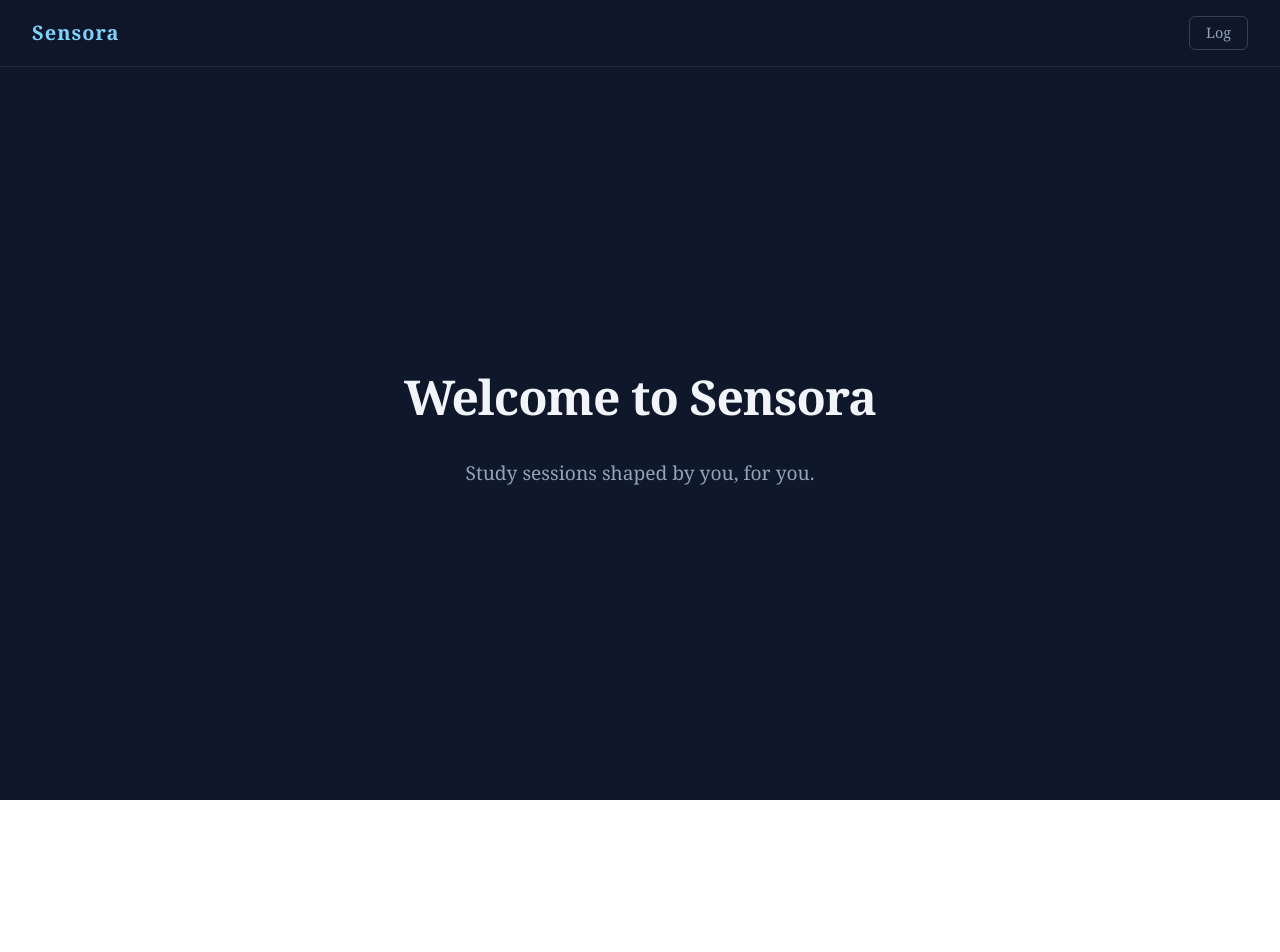
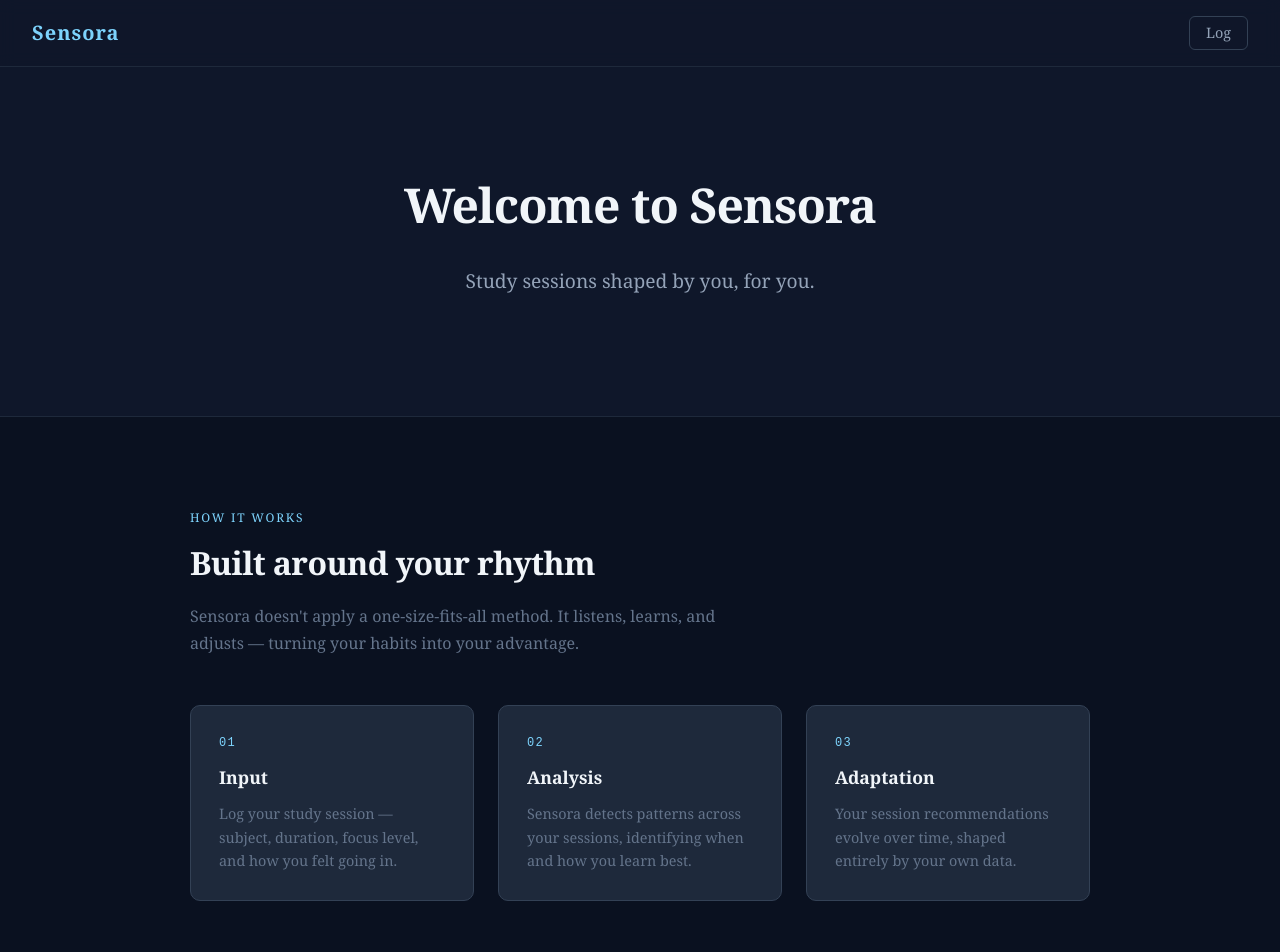
Before and after one commit to AdrianHautea/Sensora, a React (Vite) app in the folder Sensora/: page / in a window 1280 px wide. Shown: the top 952 px of the page. Before the commit the page ends 800 px from the top, so only its background shows below. Built offline with nearby package versions, Linux system fonts and the light colour scheme.

Commit message:
Added 'How it works' section

```diff
--- a/Sensora/src/pages/LandingPage.jsx
+++ b/Sensora/src/pages/LandingPage.jsx
@@ -1,6 +1,24 @@
 import { styles } from './styles/styles'
 
 export default function LandingPage({ onNavigate }) {
+  const architectureItems = [
+    {
+      step: '01',
+      title: 'Input',
+      description: 'Log your study session — subject, duration, focus level, and how you felt going in.',
+    },
+    {
+      step: '02',
+      title: 'Analysis',
+      description: 'Sensora detects patterns across your sessions, identifying when and how you learn best.',
+    },
+    {
+      step: '03',
+      title: 'Adaptation',
+      description: 'Your session recommendations evolve over time, shaped entirely by your own data.',
+    },
+  ]
+
   return (
     <div style={styles.page}>
       <nav style={styles.nav}>
@@ -12,6 +30,30 @@ export default function LandingPage({ onNavigate }) {
         <h1 style={styles.heroTitle}>Welcome to Sensora</h1>
         <p style={styles.heroSub}>Study sessions shaped by you, for you.</p>
       </main>
+
+      <section style={styles.architectureSection}>
+        <div style={styles.architectureInner}>
+          <p style={styles.architectureEyebrow}>How it works</p>
+          <h2 style={styles.architectureTitle}>Built around your rhythm</h2>
+          <p style={styles.architectureSub}>
+            Sensora doesn't apply a one-size-fits-all method. It listens, learns, and adjusts — turning your habits into your advantage.
+          </p>
+
+          <div style={styles.architectureGrid}>
+            {architectureItems.map((item) => (
+              <div key={item.step} style={styles.architectureCard}>
+                <span style={styles.architectureStep}>{item.step}</span>
+                <h3 style={styles.architectureCardTitle}>{item.title}</h3>
+                <p style={styles.architectureCardDesc}>{item.description}</p>
+              </div>
+            ))}
+          </div>
+        </div>
+      </section>
+
+      <footer style={styles.footer}>
+        <p style={styles.footerText}>© {new Date().getFullYear()} Sensora. All rights reserved.</p>
+      </footer>
     </div>
   )
 }
--- a/Sensora/src/pages/styles/styles.js
+++ b/Sensora/src/pages/styles/styles.js
@@ -71,6 +71,74 @@ export const styles = {
     fontFamily: 'inherit',
     transition: 'background 0.2s',
   },
+
+  // Architecture section
+  architectureSection: {
+    borderTop: '1px solid #1e293b',
+    padding: '5rem 2rem',
+    background: '#0a1120',
+  },
+  architectureInner: {
+    maxWidth: '900px',
+    margin: '0 auto',
+    width: '100%',
+    boxSizing: 'border-box',
+  },
+  architectureEyebrow: {
+    fontSize: '0.75rem',
+    letterSpacing: '0.15em',
+    textTransform: 'uppercase',
+    color: '#7dd3fc',
+    marginBottom: '0.75rem',
+  },
+  architectureTitle: {
+    fontSize: '2rem',
+    fontWeight: 'bold',
+    color: '#f1f5f9',
+    letterSpacing: '-0.02em',
+    marginBottom: '1rem',
+    marginTop: 0,
+  },
+  architectureSub: {
+    fontSize: '1rem',
+    color: '#64748b',
+    maxWidth: '560px',
+    lineHeight: '1.7',
+    marginBottom: '3rem',
+  },
+  architectureGrid: {
+    display: 'grid',
+    gridTemplateColumns: 'repeat(auto-fit, minmax(240px, 1fr))',
+    gap: '1.5rem',
+  },
+  architectureCard: {
+    background: '#1e293b',
+    border: '1px solid #334155',
+    borderRadius: '10px',
+    padding: '1.75rem',
+    display: 'flex',
+    flexDirection: 'column',
+    gap: '0.75rem',
+  },
+  architectureStep: {
+    fontSize: '0.75rem',
+    fontFamily: 'monospace',
+    color: '#7dd3fc',
+    letterSpacing: '0.1em',
+  },
+  architectureCardTitle: {
+    fontSize: '1.1rem',
+    fontWeight: 'bold',
+    color: '#f1f5f9',
+    margin: 0,
+  },
+  architectureCardDesc: {
+    fontSize: '0.9rem',
+    color: '#64748b',
+    lineHeight: '1.6',
+    margin: 0,
+  },
+
   footer: {
     padding: '1.5rem 2rem',
     borderTop: '1px solid #1e293b',
```
